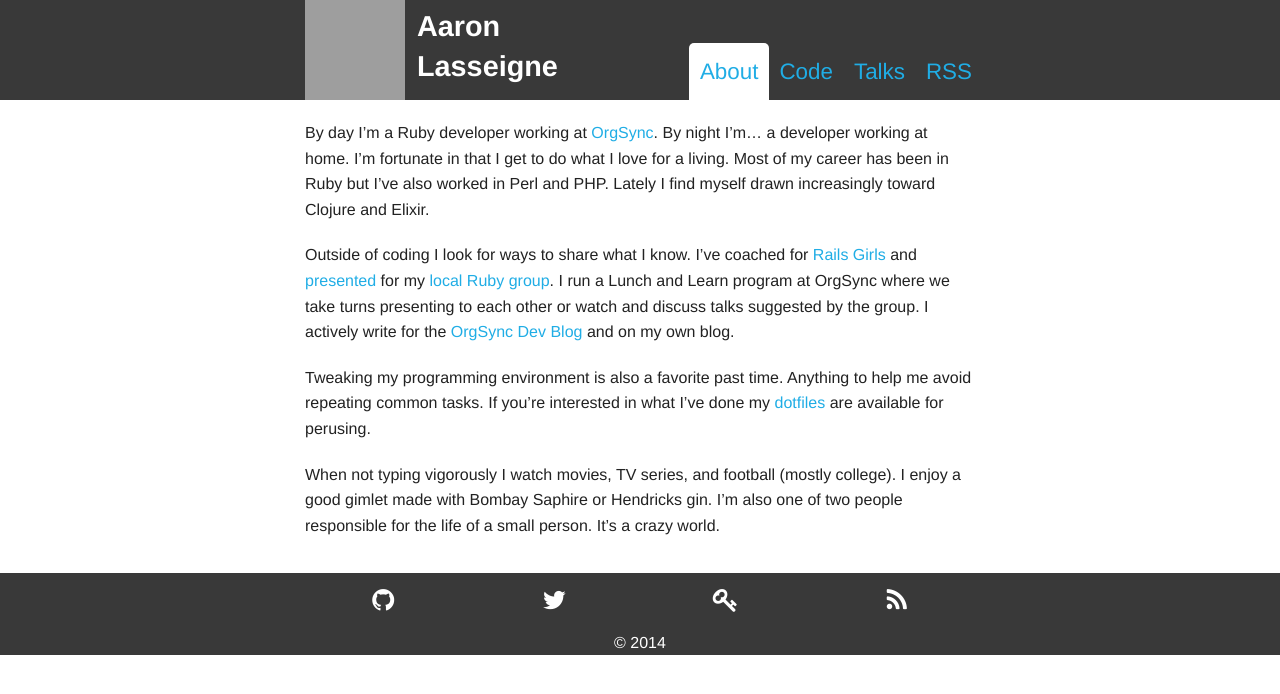
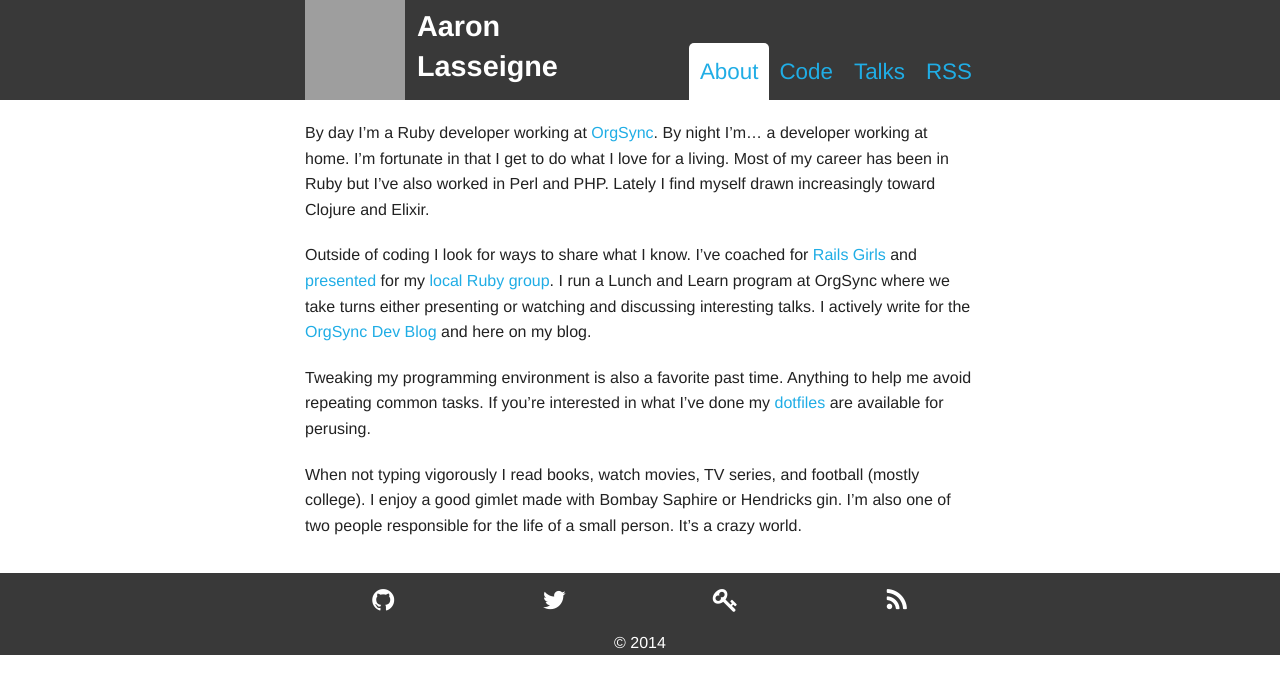
Before and after one commit to AaronLasseigne/aaronlasseigne.github.com, a Jekyll site: the page built from about.md, in a window 1280 px wide, cut to the strip 0-694 px from the top of the page. Built offline with Jekyll 4.4.1, drawn with Linux system fonts in a browser that asks for light colours; grey boxes are pictures that could not be loaded.

Commit message:
slight tweaks

```diff
--- a/about.md
+++ b/about.md
@@ -12,14 +12,14 @@ Lately I find myself drawn increasingly toward Clojure and Elixir.
 
 Outside of coding I look for ways to share what I know.
 I've coached for [Rails Girls][2] and [presented][3] for my [local Ruby group][4].
-I run a Lunch and Learn program at OrgSync where we take turns presenting to each other or watch and discuss talks suggested by the group.
-I actively write for the [OrgSync Dev Blog][5] and on my own blog.
+I run a Lunch and Learn program at OrgSync where we take turns either presenting or watching and discussing interesting talks.
+I actively write for the [OrgSync Dev Blog][5] and here on my blog.
 
 Tweaking my programming environment is also a favorite past time.
 Anything to help me avoid repeating common tasks.
 If you're interested in what I've done my [dotfiles][6] are available for perusing.
 
-When not typing vigorously I watch movies, TV series, and football (mostly college).
+When not typing vigorously I read books, watch movies, TV series, and football (mostly college).
 I enjoy a good gimlet made with Bombay Saphire or Hendricks gin.
 I'm also one of two people responsible for the life of a small person.
 It's a crazy world.
```
